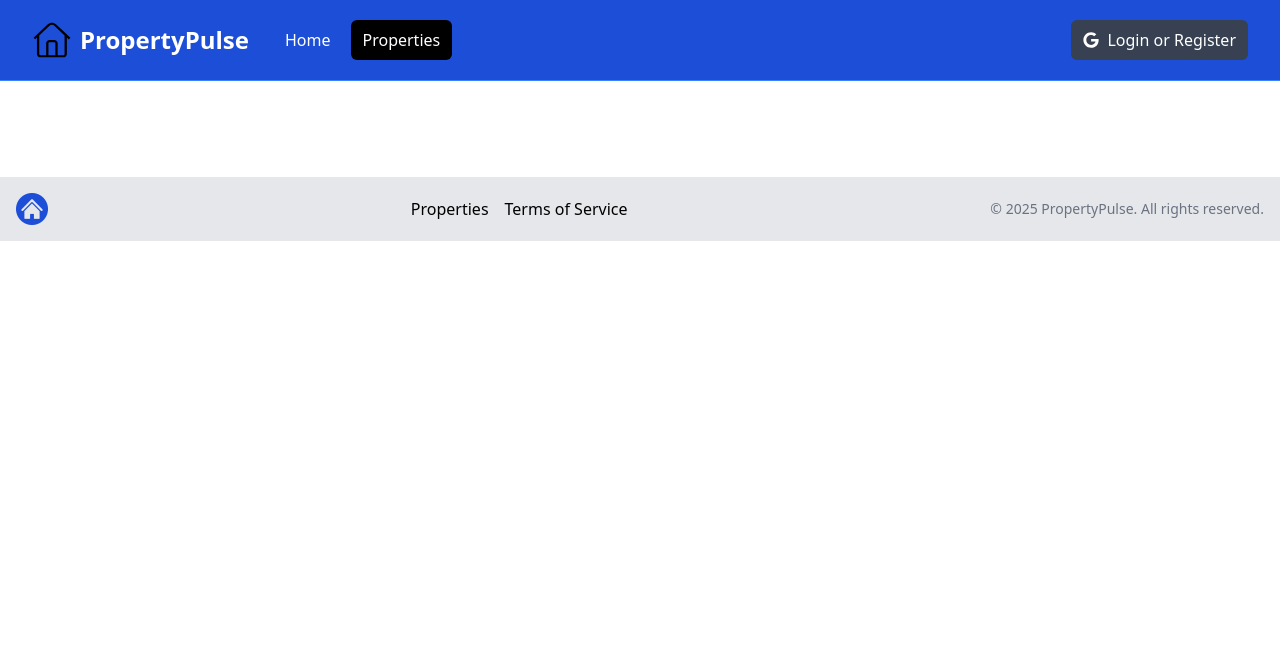
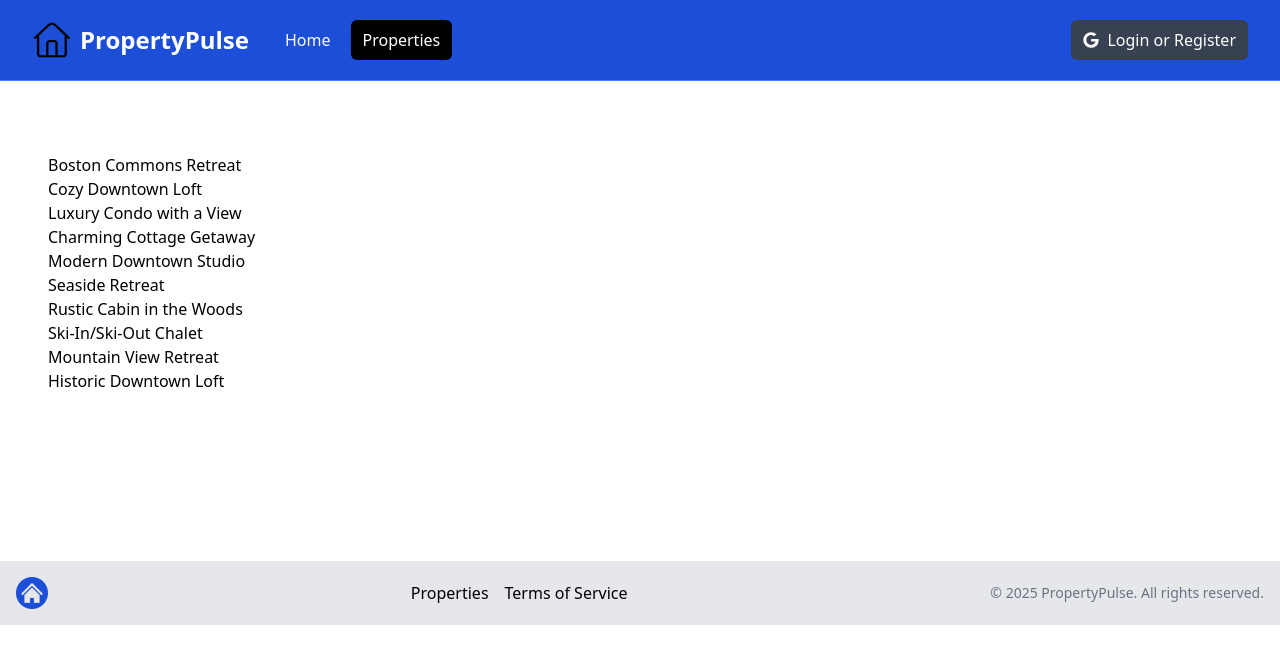
Before and after one commit to josuerushanika/property-rental, a Next.js app: page /properties in a window 1280 px wide. Shown: the top 664 px of the page. Built offline with nearby package versions, Linux system fonts and the light colour scheme.

Commit message:
Fetch data from json

```diff
--- a/app/properties/page.jsx
+++ b/app/properties/page.jsx
@@ -1,7 +1,23 @@
-import properties from "@/properties.json";
+import properties from "./properties.json";
 
 const PropertiesPage = () => {
-  return <div></div>;
+  return (
+    <div>
+      <section className="px-4 py-6">
+        <div className="container-xl lg:container m-auto px-4 py-6">
+          {properties.length === 0 ? (
+            <p> No Property Found</p>
+          ) : (
+            <div className="container-xl lg:container m-auto px-4 py-6">
+              {properties.map((property) => (
+                <div> {property.name}</div>
+              ))}
+            </div>
+          )}
+        </div>
+      </section>
+    </div>
+  );
 };
 
 export default PropertiesPage;
```
Also changed, not shown: app/properties/properties.json (renamed from properties.json).
